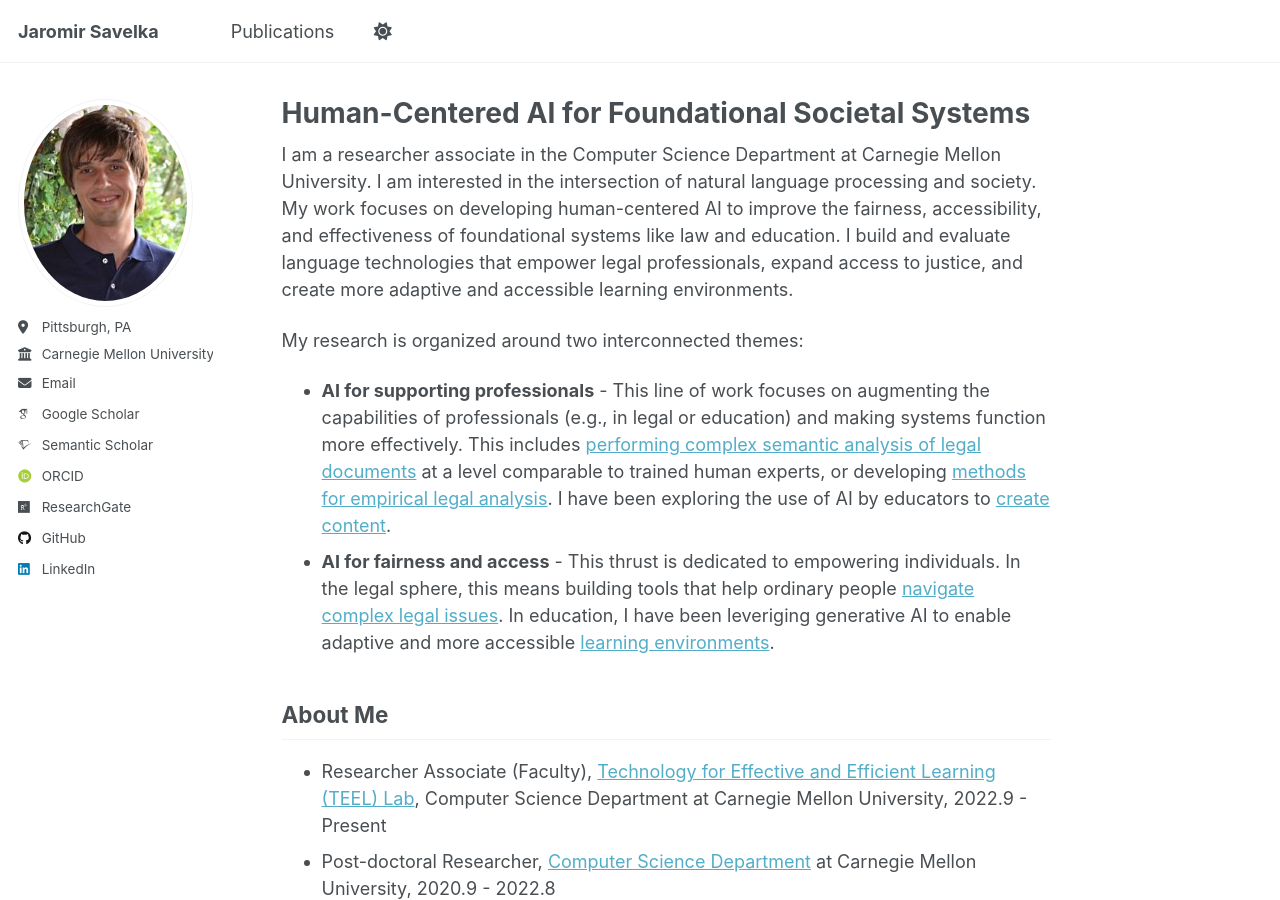
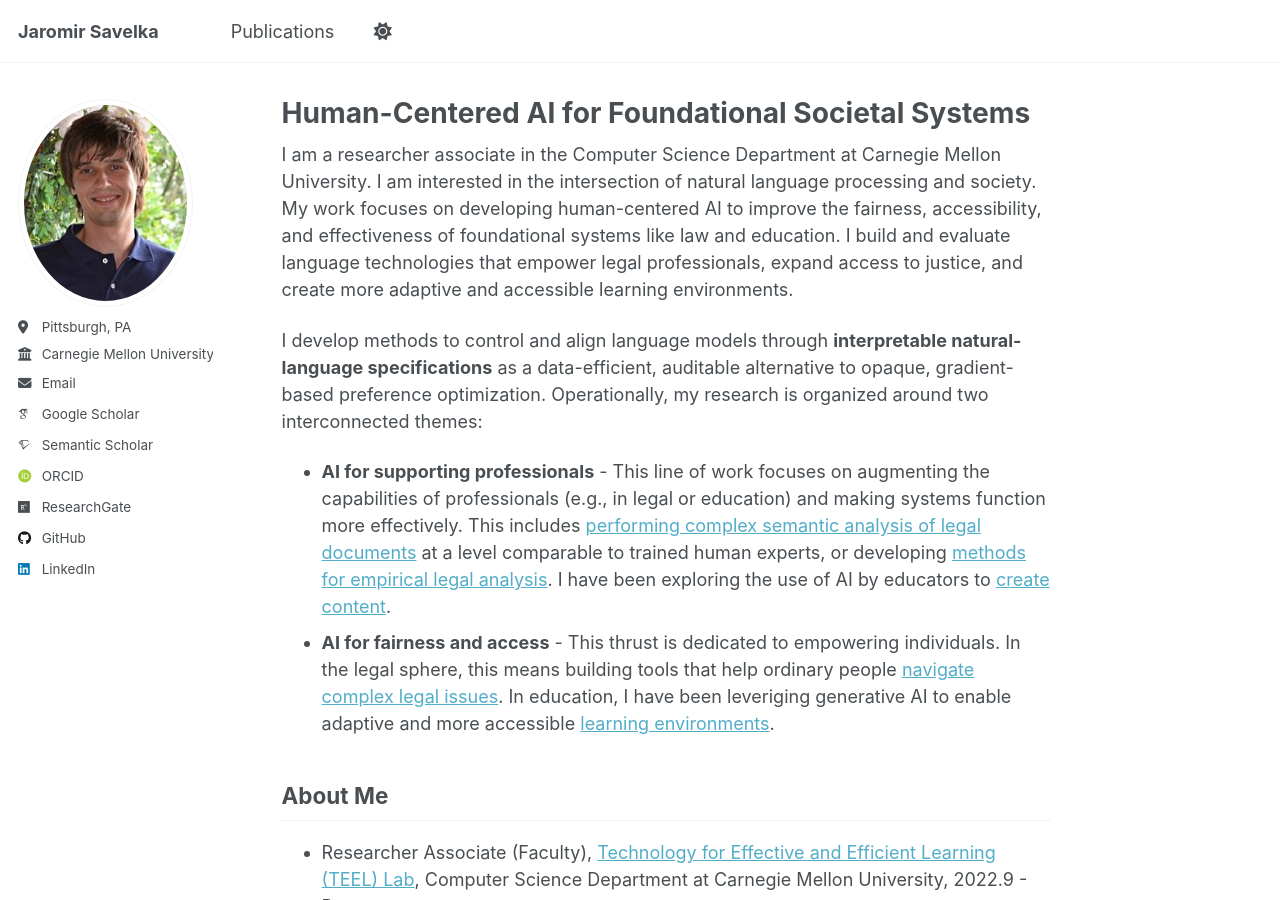
Before and after one commit to jsavelka/jsavelka.github.io, a Jekyll site: the page built from _pages/about.md, in a window 1280 px wide and 900 px high. Built offline with Jekyll 4.4.1, drawn with Linux system fonts in a browser that asks for light colours; some web fonts are replaced; a script that is not in the unit is left out; part of the change alters nothing that is shown; some of the changed text lies outside the part shown.

```diff
--- a/_config.yml
+++ b/_config.yml
@@ -78,11 +78,11 @@ author:
   zhihu            : # Username
 
 # Publication Category - The following the list of publication categories and their headings
-publication_category:
+# publication_category:
   # books:
   #   title: 'Books'
-  manuscripts:
-    title: 'Journal Articles'
+  # manuscripts:
+  #   title: 'Journal Articles'
   # conferences:
   #   title: 'Conference Papers'
 
--- a/_pages/about.md
+++ b/_pages/about.md
@@ -9,9 +9,7 @@ redirect_from:
 
 I am a researcher associate in the Computer Science Department at Carnegie Mellon University. I am interested in the intersection of natural language processing and society. My work focuses on developing human-centered AI to improve the fairness, accessibility, and effectiveness of foundational systems like law and education. I build and evaluate language technologies that empower legal professionals, expand access to justice, and create more adaptive and accessible learning environments.
 
-<!-- My central mission is to leverage AI, specifically language technologies, to make foundational societal systems more effective and accessible. Law and education are pillars of a fair society, yet these text-heavy domains present immense challenges in efficiency and access that AI is uniquely positioned to address. My work involves building and evaluating language technologies that empower people, from legal professionals and their clients to students and educators from all backgrounds. -->
-
-My research is organized around two interconnected themes:
+I develop methods to control and align language models through **interpretable natural-language specifications** as a data-efficient, auditable alternative to opaque, gradient-based preference optimization. Operationally, my research is organized around two interconnected themes:
 - **AI for supporting professionals** - This line of work focuses on augmenting the capabilities of professionals (e.g., in legal or education) and making systems function more effectively. This includes [performing complex semantic analysis of legal documents](https://arxiv.org/pdf/2306.13906) at a level comparable to trained human experts, or developing [methods for empirical legal analysis](https://ebooks.iospress.nl/doi/10.3233/FAIA230965). I have been exploring the use of AI by educators to [create content](https://dl.acm.org/doi/abs/10.1145/3636243.3636256).
 - **AI for fairness and access** - This thrust is dedicated to empowering individuals. In the legal sphere, this means building tools that help ordinary people [navigate complex legal issues](https://link.springer.com/article/10.1007/s10506-021-09293-5). In education, I have been leveriging generative AI to enable adaptive and more accessible [learning environments](https://dl.acm.org/doi/abs/10.1145/3631802.3631830).
 
@@ -23,7 +21,7 @@ About Me
 
 Teaching
 ------
-- [11-667 Large Language Models Methods and Applications](https://cmu-llms.org/) is a graduate-level course that aims to provide a holistic view of the current state of LLMs. The course is designed to give graduate-level students an overview of the techniques behind LLMs and a thorough grounding on the fundamentals and cutting-edge developments of LLMs, to prepare them for further research or applied endeavors in this domain.
+- [11-667 Large Language Models Methods and Applications](https://2025.cmu-llms.org/) is a graduate-level course that aims to provide a holistic view of the current state of LLMs. The course is designed to give graduate-level students an overview of the techniques behind LLMs and a thorough grounding on the fundamentals and cutting-edge developments of LLMs, to prepare them for further research or applied endeavors in this domain.
 
 Recent Projects
 ------
@@ -31,9 +29,8 @@ Recent Projects
 - **AI Technicians** - A collaboration between the [U.S. Army's Artificial Intelligence Integration Center (AI2C)](https://www.t2.army.mil/T2-Laboratories/Designated-Laboratories/Artificial-Intelligence-Integration-Center/) and Carnegie Mellon University to design, implement and evaluate novel rapid occupational training methods to create a competitive AI workforce at the technicians level. My role is a co-PI.
 - **AI Institute for Societal Decision Making (AI-SDM)** - The [institute](https://www.cmu.edu/ai-sdm/) brings together AI and social sciences researchers to develop human-centric AI for societal good that harnesses the power of data and an improved understanding of human decisions to create better and more trusted choices. The TEEL lab’s role in AI-SDM is to develop and deliver an AI Literacy curriculum targeted towards non-STEM learners with a high school education.
 
-Recent Service
+Service
 ------
 - Vice-president, [International Association for Artificial Intelligence and Law (IAAIL)](http://www.iaail.org/)
-- Organizer, [AI for Access to Justice Workshop](https://suffolklitlab.org/events/ai-for-access-to-justice-at-icail25/) at the International Conference on AI and Law 2025 (AI4A2J-ICAIL25)
 - Program Chair, [JURIX 2024: 37th International Conference on Legal Knowledge and Information Systems](https://jurix2024.law.muni.cz/)
 - Editor, [Artificial Intelligence and Law](https://link.springer.com/journal/10506)
```
